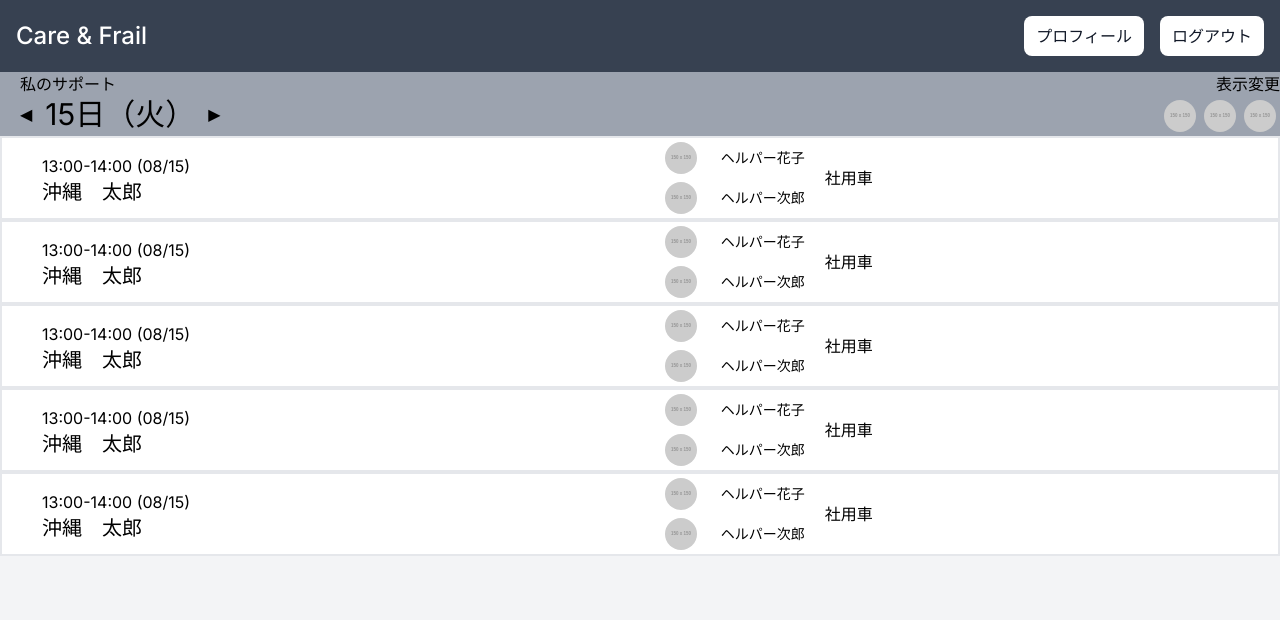
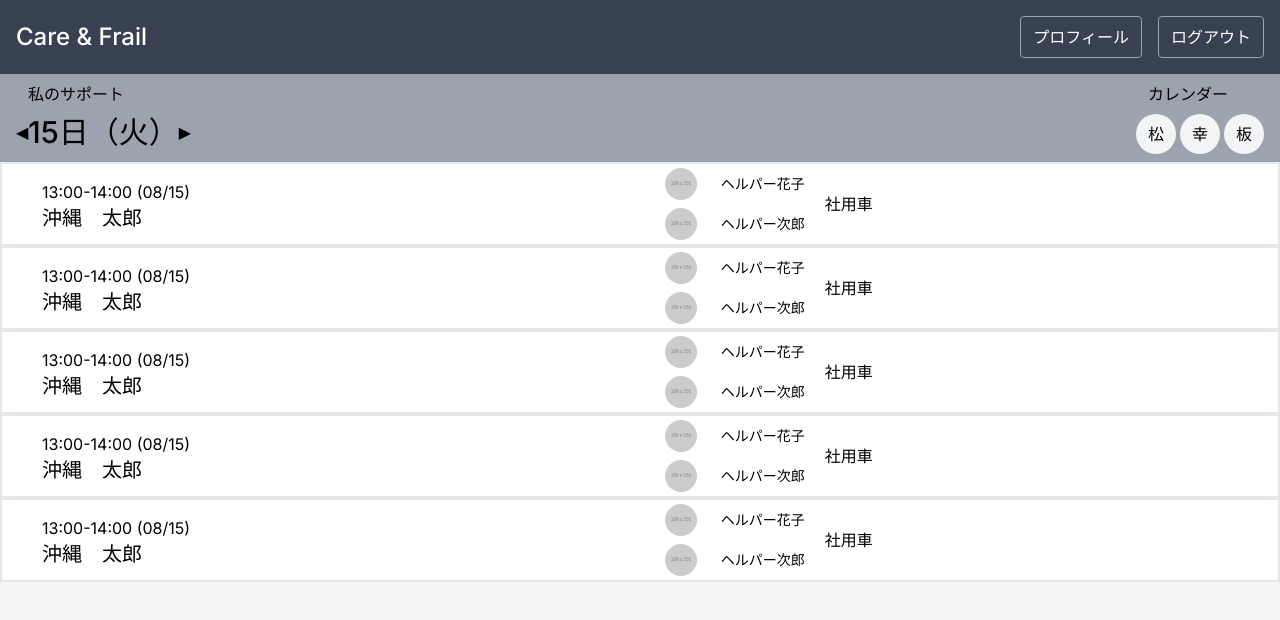
Before and after one commit to Takashi-Matsumura/shincode-workspace, a Next.js app in the folder nextjs13-twitter/: page / in a window 1280 px wide. Shown: the top 620 px of the page. Built offline with nearby package versions, Linux system fonts and the light colour scheme.

Commit message:
react-big-calendarを使ってみた

```diff
--- a/nextjs13-twitter/package.json
+++ b/nextjs13-twitter/package.json
@@ -15,6 +15,7 @@
     "next": "13.4.13",
     "postcss": "8.4.27",
     "react": "18.2.0",
+    "react-big-calendar": "^1.8.2",
     "react-dom": "18.2.0",
     "tailwindcss": "3.3.3"
   }
--- /dev/null
+++ b/nextjs13-twitter/src/app/calendar/page.js
@@ -0,0 +1,23 @@
+"use client";
+
+import React from "react";
+import { Calendar, momentLocalizer } from "react-big-calendar";
+import moment from "moment";
+import "react-big-calendar/lib/css/react-big-calendar.css";
+
+const page = () => {
+  const localizer = momentLocalizer(moment);
+  return (
+    <div>
+      <Calendar
+        localizer={localizer}
+        //events={myEventsList}
+        startAccessor="start"
+        endAccessor="end"
+        style={{ height: 500 }}
+      />
+    </div>
+  );
+};
+
+export default page;
--- a/nextjs13-twitter/src/app/components/Navbar.js
+++ b/nextjs13-twitter/src/app/components/Navbar.js
@@ -14,14 +14,17 @@ const Navbar = () => {
           <ul className="flex space-x-4">
             <>
               <Link
-                href={`/profile/userId`}
-                className="bg-white text-gray-900 py-2 px-3 rounded-lg font-medium"
+                href={`/calendar`}
+                className="rounded border-x border-y border-gray-400 bg-gray-700 px-3 py-2 text-white hover:bg-gray-500"
               >
                 プロフィール
               </Link>
-              <button className="bg-white text-gray-900 py-2 px-3 rounded-lg font-medium">
+              <Link
+                href={`/`}
+                className="rounded border-x border-y border-gray-400 bg-gray-700 px-3 py-2 text-white hover:bg-gray-500"
+              >
                 ログアウト
-              </button>
+              </Link>
             </>
           </ul>
         </nav>
--- a/nextjs13-twitter/src/app/components/TitleHeader.js
+++ b/nextjs13-twitter/src/app/components/TitleHeader.js
@@ -1,37 +1,41 @@
+import Link from "next/link";
 import React from "react";
 
 const TitleHeader = () => {
   return (
-    <div className="bg-gray-400 flex">
-      <div className="px-5">
-        <p>私のサポート</p>
-        <div className="flex items-center">
+    <div className="bg-gray-400 flex pt-2">
+      <div className="container mx-auto justify-between items-center pl-4">
+        <Link
+          href={`/`}
+          className="rounded border-black px-3 py-2 hover:bg-gray-500"
+        >
+          私のサポート
+        </Link>
+        <div className="flex items-center py-2">
           <p>◀</p>
-          <p className="text-3xl text-center w-44">15日（火）</p>
+          <p className="text-3xl text-center font-medium">15日（火）</p>
           <p>▶</p>
         </div>
       </div>
-      <div className="w-full">
-        <div className="flex w-full">
-          <div className="w-full"></div>
-          <p className="w-full text-right">表示変更</p>
+      <div className="pr-4">
+        <div>
+          <Link
+            href={`/calendar`}
+            className="rounded border-black px-3 py-2 hover:bg-gray-500"
+          >
+            カレンダー
+          </Link>
         </div>
-        <div className="flex w-full justify-end">
-          <img
-            className="w-10 h-10 rounded-full px-1 py-1"
-            src="https://via.placeholder.com/150"
-            alt="User Avatar"
-          />
-          <img
-            className="w-10 h-10 rounded-full px-1 py-1"
-            src="https://via.placeholder.com/150"
-            alt="User Avatar"
-          />
-          <img
-            className="w-10 h-10 rounded-full px-1 py-1"
-            src="https://via.placeholder.com/150"
-            alt="User Avatar"
-          />
+        <div className="flex py-2 space-x-1">
+          <button className="w-10 h-10 rounded-full px-1 py-1 bg-gray-100 hover:bg-gray-300">
+            松
+          </button>
+          <button className="w-10 h-10 rounded-full px-1 py-1 bg-gray-100 hover:bg-gray-300">
+            幸
+          </button>
+          <button className="w-10 h-10 rounded-full px-1 py-1 bg-gray-100 hover:bg-gray-300">
+            板
+          </button>
         </div>
       </div>
     </div>
```
Also changed, not shown: 1 other file (tests, documents, lock files or other folders).
